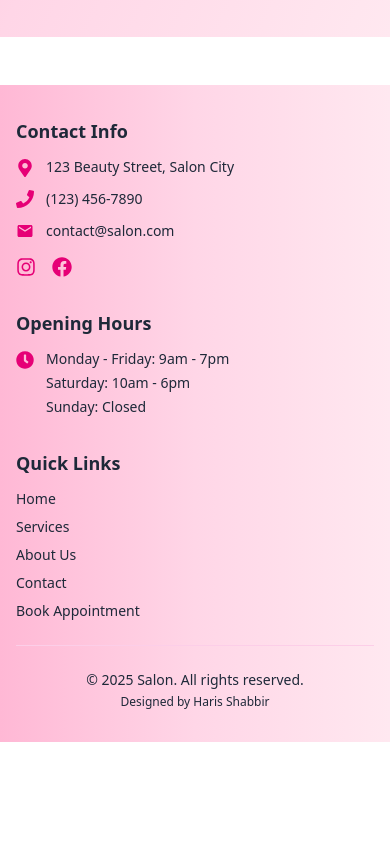
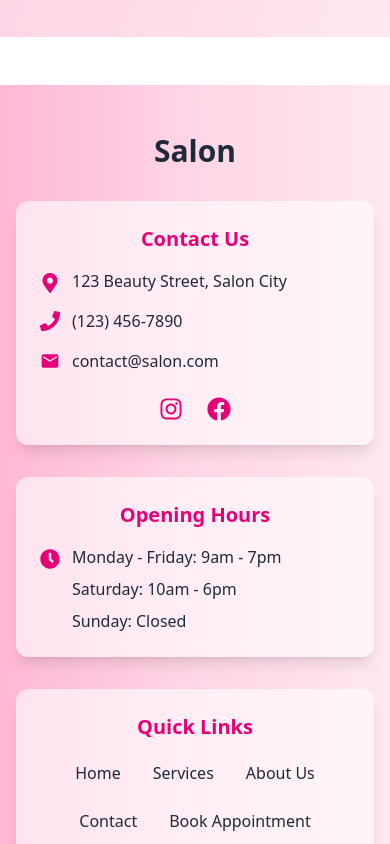
Before and after one commit to Harisshabbir76/hair-saloon, a Next.js app in the folder frontend/: page / in a window 390 px wide. Shown: the part 3920-4764 px from the top of the page. Before the commit the page ends 4662 px from the top, so only its background shows below. Built offline with nearby package versions, Linux system fonts and the light colour scheme.

Commit message:
initial commit

```diff
--- a/frontend/src/components/Footer.tsx
+++ b/frontend/src/components/Footer.tsx
@@ -4,65 +4,78 @@ import { MdEmail } from "react-icons/md";
 
 export default function Footer() {
   return (
-    <footer className="bg-gradient-to-r from-[#ffb8d5] via-[#ffd6e7] to-[#ffe8f0] text-gray-800 py-8 px-4 sm:px-6 lg:px-8">
+    <footer className="bg-gradient-to-r from-[#ffb8d5] via-[#ffd6e7] to-[#ffe8f0] text-gray-800 py-12 px-4 sm:px-6 lg:px-8">
       <div className="max-w-7xl mx-auto">
-        {/* Main content row */}
-        <div className="flex flex-col md:flex-row gap-8 md:gap-12 justify-between">
+        {/* Salon Heading */}
+        <h2 className="text-3xl md:text-4xl font-bold text-center mb-8 md:mb-12 text-gray-800">
+          Salon
+        </h2>
+
+        {/* Contact Info and Opening Hours - Side by Side */}
+        <div className="flex flex-col md:flex-row gap-8 md:gap-12 justify-center mb-8">
           {/* Contact Info */}
-          <div className="space-y-3 flex-1">
-            <h4 className="text-lg md:text-xl font-semibold">Contact Info</h4>
+          <div className="bg-white/60 backdrop-blur-sm p-6 md:p-8 rounded-xl shadow-lg flex-1 max-w-md">
+            <h3 className="text-xl md:text-2xl font-bold mb-4 md:mb-6 text-pink-600 text-center">
+              Contact Us
+            </h3>
+            <div className="space-y-4">
               <div className="flex items-start space-x-3">
-              <FaMapMarkerAlt className="text-pink-600 text-lg mt-0.5 flex-shrink-0" />
-              <span className="text-sm md:text-base">123 Beauty Street, Salon City</span>
+                <FaMapMarkerAlt className="text-pink-600 text-xl mt-1 flex-shrink-0" />
+                <span>123 Beauty Street, Salon City</span>
               </div>
               <div className="flex items-center space-x-3">
-              <FaPhone className="text-pink-600 text-lg" />
-              <span className="text-sm md:text-base">(123) 456-7890</span>
+                <FaPhone className="text-pink-600 text-xl" />
+                <span>(123) 456-7890</span>
               </div>
               <div className="flex items-center space-x-3">
-              <MdEmail className="text-pink-600 text-lg" />
-              <span className="text-sm md:text-base">contact@salon.com</span>
+                <MdEmail className="text-pink-600 text-xl" />
+                <span>contact@salon.com</span>
               </div>
-            <div className="flex space-x-4 pt-1">
+              <div className="flex justify-center space-x-6 pt-2">
                 <a href="https://instagram.com" target="_blank" rel="noopener noreferrer" className="text-pink-600 hover:text-pink-800 transition-colors">
-                <FaInstagram className="text-xl md:text-2xl" />
+                  <FaInstagram className="text-2xl" />
                 </a>
                 <a href="https://facebook.com" target="_blank" rel="noopener noreferrer" className="text-pink-600 hover:text-pink-800 transition-colors">
-                <FaFacebook className="text-xl md:text-2xl" />
+                  <FaFacebook className="text-2xl" />
                 </a>
+              </div>
             </div>
           </div>
 
           {/* Opening Hours */}
-          <div className="space-y-3 flex-1">
-            <h4 className="text-lg md:text-xl font-semibold">Opening Hours</h4>
+          <div className="bg-white/60 backdrop-blur-sm p-6 md:p-8 rounded-xl shadow-lg flex-1 max-w-md">
+            <h3 className="text-xl md:text-2xl font-bold mb-4 md:mb-6 text-pink-600 text-center">
+              Opening Hours
+            </h3>
             <div className="flex space-x-3">
-              <FaClock className="text-pink-600 text-lg mt-0.5 flex-shrink-0" />
-              <div className="space-y-1 text-sm md:text-base">
-                <p>Monday - Friday: 9am - 7pm</p>
-                <p>Saturday: 10am - 6pm</p>
-                <p>Sunday: Closed</p>
+              <FaClock className="text-pink-600 text-xl mt-1 flex-shrink-0" />
+              <div className="space-y-2">
+                <p className="whitespace-nowrap">Monday - Friday: 9am - 7pm</p>
+                <p className="whitespace-nowrap">Saturday: 10am - 6pm</p>
+                <p className="whitespace-nowrap">Sunday: Closed</p>
+              </div>
             </div>
           </div>
         </div>
 
-          {/* Quick Links */}
-          <div className="space-y-3 flex-1">
-            <h4 className="text-lg md:text-xl font-semibold">Quick Links</h4>
-            <nav className="flex flex-col space-y-2 text-sm md:text-base">
-              <Link href="/" className="hover:text-pink-600 transition-colors">Home</Link>
-              <Link href="/our-services" className="hover:text-pink-600 transition-colors">Services</Link>
-              <Link href="/about-us" className="hover:text-pink-600 transition-colors">About Us</Link>
-              <Link href="/contact-us" className="hover:text-pink-600 transition-colors">Contact</Link>
-              <Link href="/booking" className="hover:text-pink-600 transition-colors">Book Appointment</Link>
+        {/* Quick Links - Below */}
+        <div className="bg-white/60 backdrop-blur-sm p-6 md:p-8 rounded-xl shadow-lg max-w-2xl mx-auto">
+          <h3 className="text-xl md:text-2xl font-bold mb-4 md:mb-6 text-pink-600 text-center">
+            Quick Links
+          </h3>
+          <nav className="flex flex-wrap justify-center gap-4 md:gap-6">
+            <Link href="/" className="hover:text-pink-600 transition-colors px-2 py-1">Home</Link>
+            <Link href="/our-services" className="hover:text-pink-600 transition-colors px-2 py-1">Services</Link>
+            <Link href="/about-us" className="hover:text-pink-600 transition-colors px-2 py-1">About Us</Link>
+            <Link href="/contact-us" className="hover:text-pink-600 transition-colors px-2 py-1">Contact</Link>
+            <Link href="/booking" className="hover:text-pink-600 transition-colors px-2 py-1">Book Appointment</Link>
           </nav>
-          </div>
         </div>
 
         {/* Copyright */}
-        <div className="max-w-7xl mx-auto pt-6 mt-6 border-t border-pink-200 text-center text-sm">
+        <div className="max-w-7xl mx-auto pt-8 mt-8 border-t border-pink-200 text-center">
           <p>&copy; {new Date().getFullYear()} Salon. All rights reserved.</p>
-          <p className="text-xs mt-1">Designed by Haris Shabbir</p>
+          <p className="text-sm">Designed by Haris Shabbir</p>
         </div>
       </div>
     </footer>
```
Lines whose indentation alone changed are shown as unchanged.
